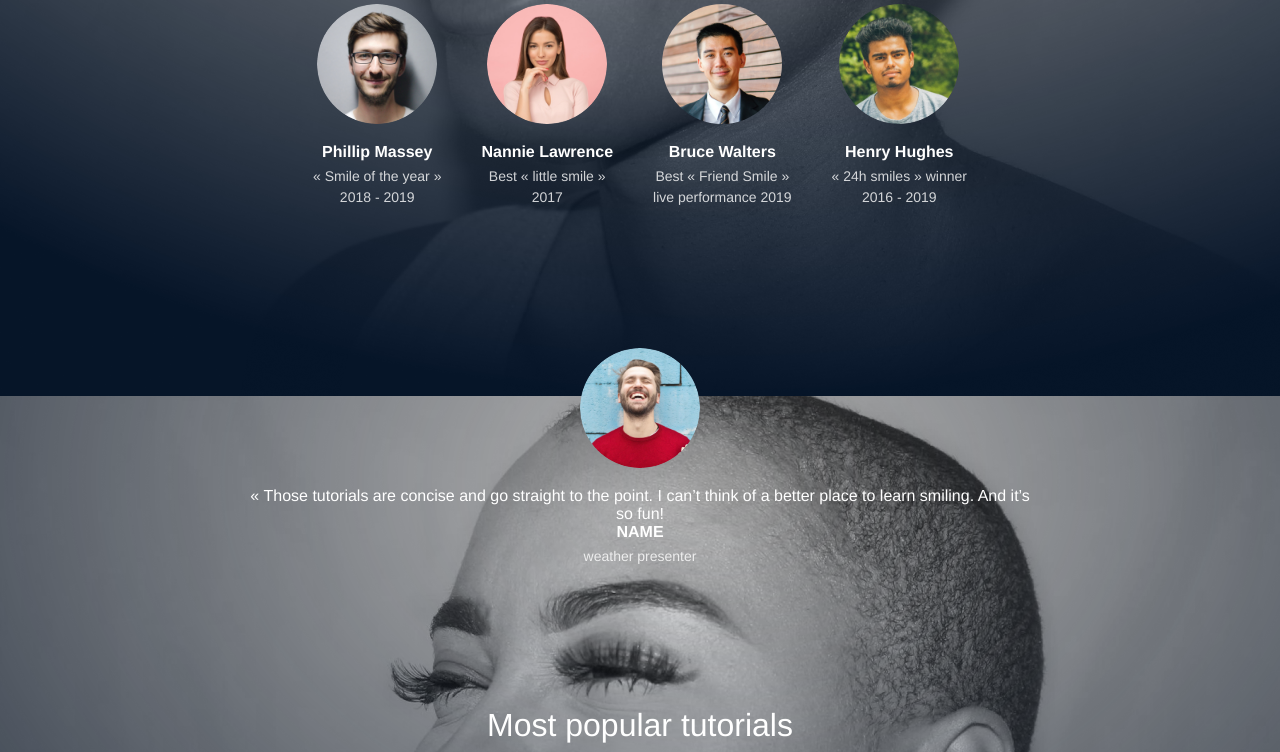
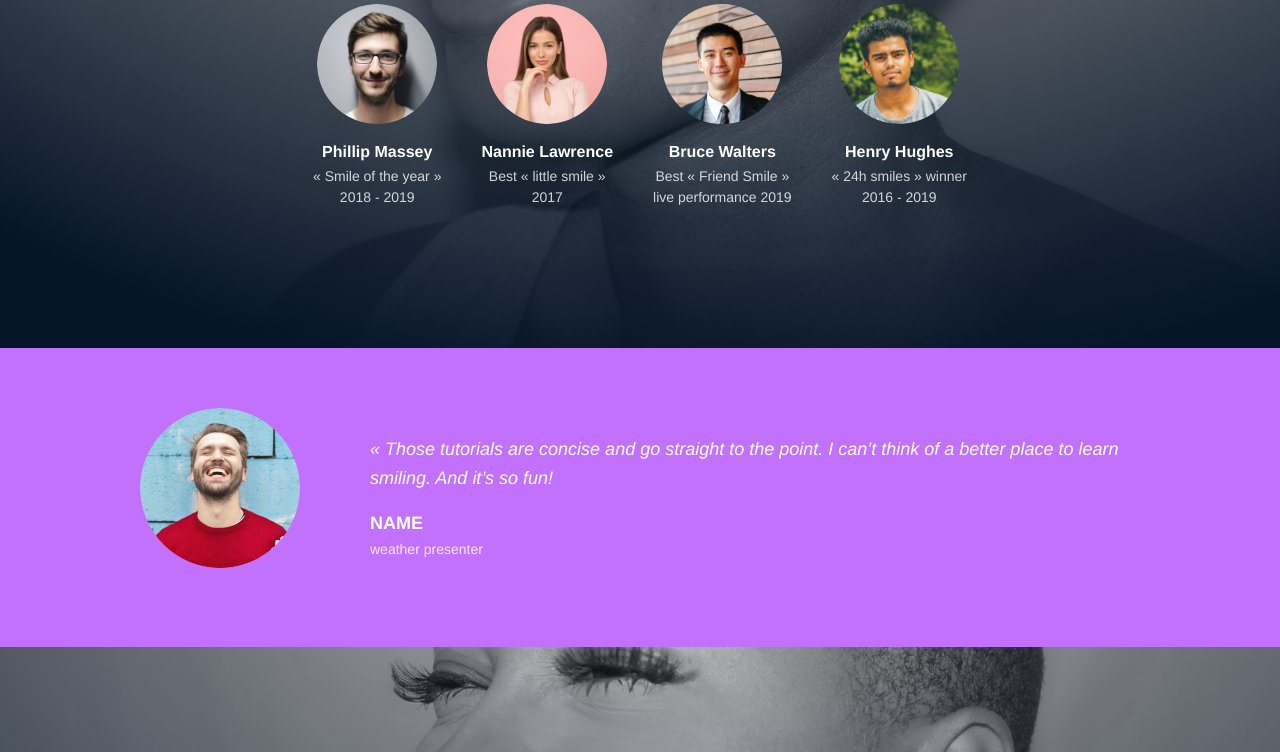
Before and after one commit to amon-f/alx_html_css, a plain HTML site: page index.html in a window 1280 px wide. Shown: the part 593-1345 px from the top of the page. Drawn offline with Linux system fonts and the light colour scheme.

Commit message:
Style Blockquote section

```diff
--- a/css_advanced/style.css
+++ b/css_advanced/style.css
@@ -125,3 +125,49 @@ p {
   line-height: 1.5;
   color: #ffffffcc;
 }
+
+.blockquote {
+  background-color: #c271ff;
+  margin-top: 100px;
+  margin-bottom: 170px;
+  padding: 60px 80px;
+  display: flex;
+  justify-content: center;
+}
+
+#blockquote {
+  display: flex;
+  align-items: center;
+  gap: 70px;
+  max-width: 1000px;
+  width: 100%;
+  color: white;
+}
+
+#blockquote img {
+  width: 160px;
+  height: 160px;
+  border-radius: 50%;
+  object-fit: cover;
+}
+
+#blockquote blockquote {
+  font-size: 18px;
+  line-height: 1.6;
+  font-style: italic;
+  margin-bottom: 20px;
+  text-align: left;
+}
+
+#blockquote h3 {
+  font-size: 18px;
+  font-weight: bold;
+  margin-bottom: 5px;
+  text-align: left;
+}
+
+#blockquote p {
+  font-size: 14px;
+  text-align: left;
+  color: #f8e9ff;
+}
```
